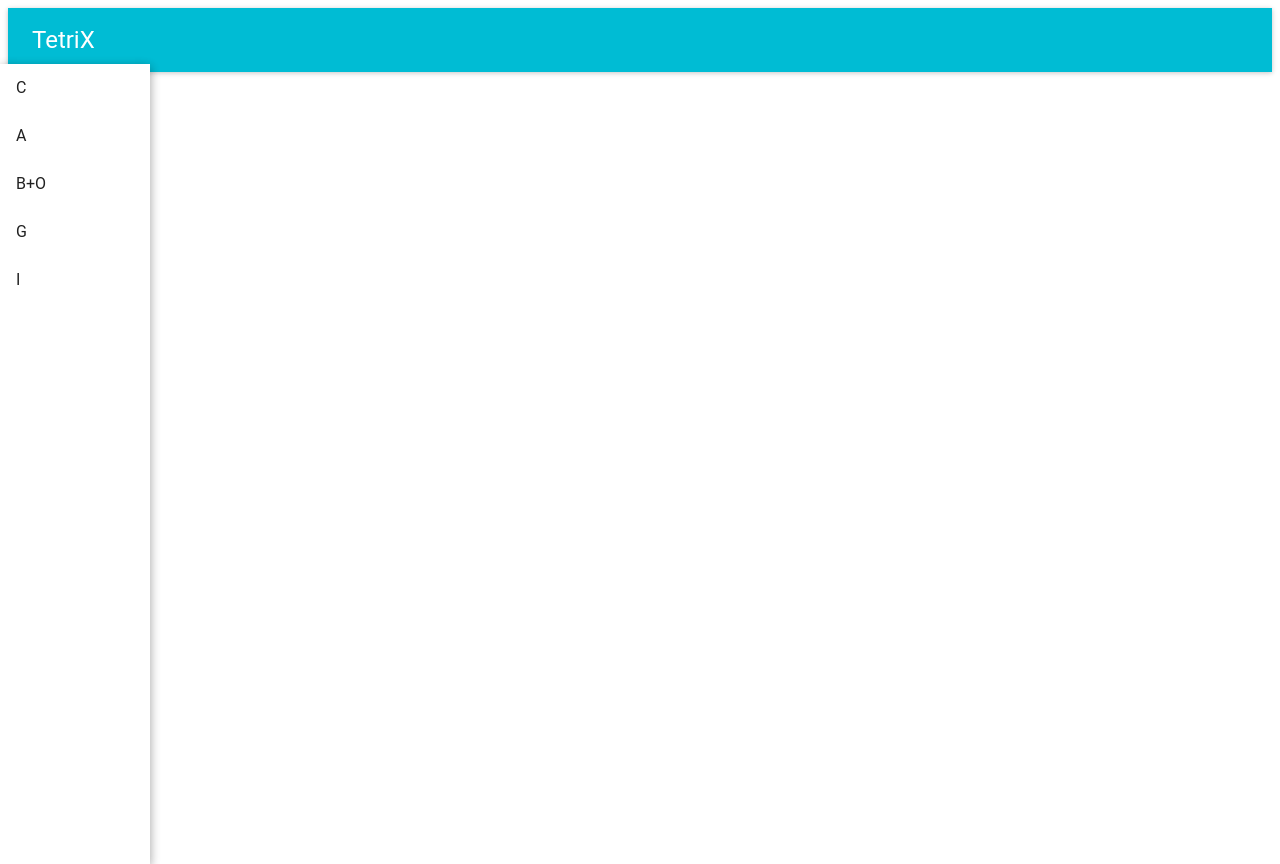
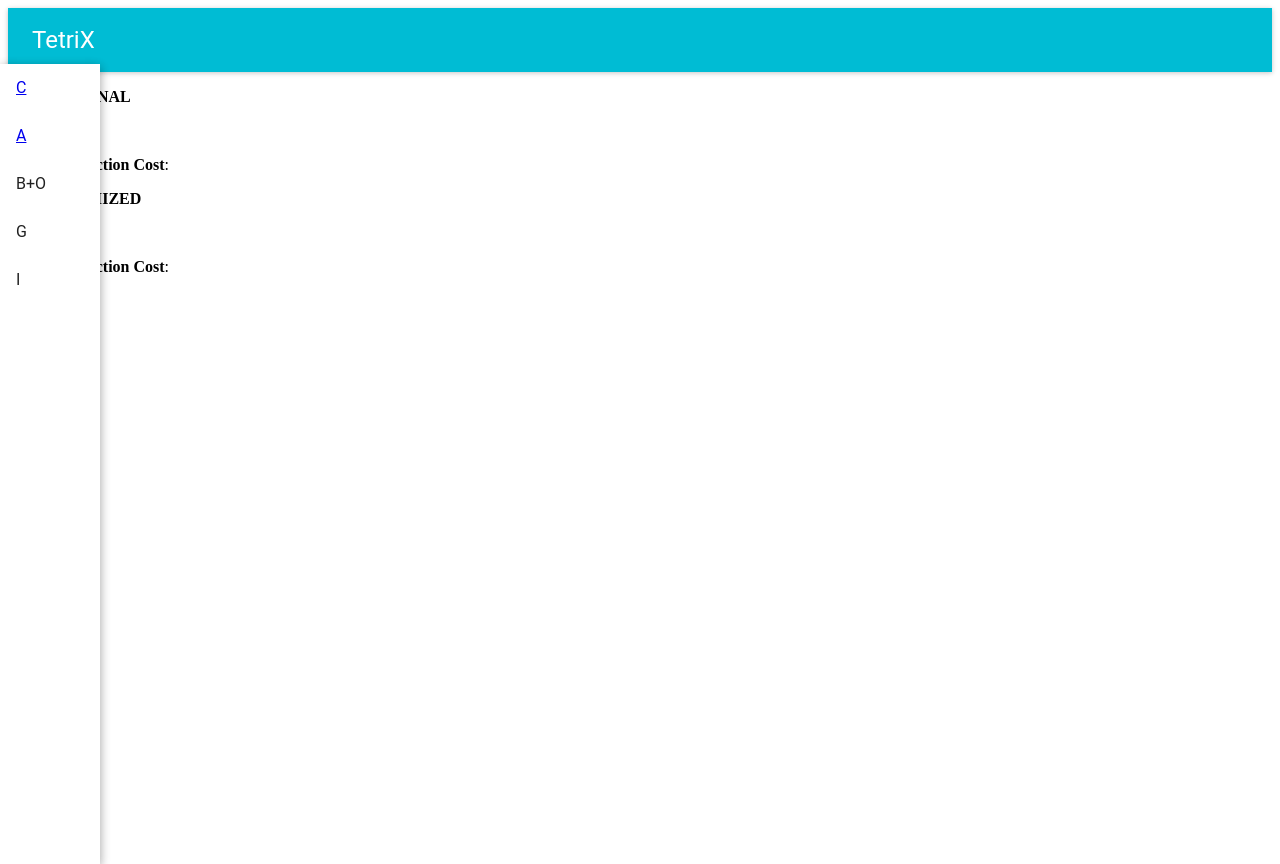
Before and after one commit to Decentrix/TetriX, a React app: page / in a window 1280 px wide. Built offline with nearby package versions, Linux system fonts and the light colour scheme; the HTML template or start-up script is replaced by a standard one.

Commit message:
added header, mainContainer, router

```diff
--- a/client/public/style.css
+++ b/client/public/style.css
@@ -12,6 +12,9 @@ body {
   text-align: center;
 }
 
+.main {
+  display: flex;
+}
 /* ---------------------------- CONTRACT COMPONENTS ---------------------------- */
 
 .contractContainer {
--- a/client/src/components/App.jsx
+++ b/client/src/components/App.jsx
@@ -1,6 +1,7 @@
 import React, { Component } from 'react';
 import Header from './Header.jsx';
 import Navigation from './Navigation.jsx';
+import MainContainer from './MainContainer.jsx';
 import source from '../../assets/sourceObject';
 import MuiThemeProvider from 'material-ui/styles/MuiThemeProvider';
 
@@ -21,7 +22,9 @@ class App extends Component {
       <MuiThemeProvider>
         <div className="app">
             <Header />
-            <Navigation orgCode={this.state.originalCode} optCode={this.state.optimizedCode} orgCost={this.state.orgCost} optCost={this.state.optCost} />
+            <MainContainer />
+            {/* <Navigation orgCode={this.state.originalCode} optCode={this.state.optimizedCode} orgCost={this.state.orgCost} optCost={this.state.optCost} />
+            <Main /> */}
         </div>
       </MuiThemeProvider>
     );
--- /dev/null
+++ b/client/src/components/Assembly.jsx
@@ -0,0 +1,14 @@
+import React, { Component } from 'react';
+
+class Assembly extends Component {
+  render() {
+    return(
+      <div>
+        Assembly
+      </div>
+    )
+  }
+}
+
+
+export default Assembly;
--- a/client/src/components/ContractContainer.jsx
+++ b/client/src/components/ContractContainer.jsx
@@ -9,7 +9,7 @@ class ContractContainer extends Component {
     return (
       <div className="contractContainer">
         <OriginalContract orgCode={this.props.orgCode} orgCost={this.props.orgCost}/>
-        <CenterPane orgCode={this.props.originalCode} optCode={this.props.optimizedCode}/>
+        {/* <CenterPane orgCode={this.props.originalCode} optCode={this.props.optimizedCode}/> */}
         <OptimizedContract optCode={this.props.optCode} optCost={this.props.optCost}/>
       </div>
     );
--- /dev/null
+++ b/client/src/components/Main.jsx
@@ -0,0 +1,16 @@
+import React, { Component } from 'react';
+import { Switch, Route } from 'react-router-dom';
+import ContractContainer from './ContractContainer.jsx';
+import Assembly from './Assembly.jsx';
+
+const Main = () => (
+
+  <Switch>
+    <div className="main">
+      <Route exact path="/" component={ContractContainer}/>
+      <Route exact path="/assembly" component={Assembly}/>
+    </div>
+  </Switch>
+)
+
+export default Main;
--- /dev/null
+++ b/client/src/components/MainContainer.jsx
@@ -0,0 +1,20 @@
+import React, { Component } from 'react';
+import Navigation from './Navigation.jsx';
+import Main from './Main.jsx';
+import ContractContainer from './ContractContainer.jsx';
+import Assembly from './Assembly.jsx';
+
+
+class MainContainer extends Component {
+  render() {
+    return (
+      <div className="mainContainer">
+        <Navigation />
+        <Main />
+      </div>
+    )
+  }
+}
+
+
+export default MainContainer;
--- a/client/src/components/Navigation.jsx
+++ b/client/src/components/Navigation.jsx
@@ -1,25 +1,29 @@
 import React, { Component } from 'react';
-import { NavLink } from 'react-router-dom';
+import { BrowserRouter as Router, Route, NavLink } from 'react-router-dom';
 import Drawer from 'material-ui/Drawer';
 import MenuItem from 'material-ui/MenuItem';
 import RaisedButtom from 'material-ui/RaisedButton';
 import MuiThemeProvider from 'material-ui/styles/MuiThemeProvider';
-import { ListItem } from 'material-ui';
+import ContractContainer from './ContractContainer.jsx';
+import Assembly from './Assembly.jsx';
+
 
 class Navigation extends Component {
   render() {
     return (
       <MuiThemeProvider>
-        <div>
-          <Drawer className="navigation"
-          containerStyle={{'position': 'absolute', 'top': '64px', 'width': '150px'}}>
-            <ListItem>C</ListItem>
-            <ListItem>A</ListItem>
-            <ListItem>B+O</ListItem>
-            <ListItem>G</ListItem>
-            <ListItem>I</ListItem>
-          </Drawer>
-        </div>
+        <Router>
+          <div>
+            <Drawer className="navigation"
+            containerStyle={{'position': 'absolute', 'top': '64px', 'width': '100px'}}>
+              <MenuItem><NavLink exact to="/">C</NavLink></MenuItem>
+              <MenuItem><NavLink exact to="/assembly">A</NavLink></MenuItem>
+              <MenuItem>B+O</MenuItem>
+              <MenuItem>G</MenuItem>
+              <MenuItem>I</MenuItem>
+            </Drawer>
+          </div>
+        </Router>
       </MuiThemeProvider>
     )
   }
--- a/client/src/components/OgCodeContainer.jsx
+++ b/client/src/components/OgCodeContainer.jsx
@@ -3,18 +3,19 @@ import React, { Component } from 'react';
 
 class OgCodeContainer extends Component {
   render() {
-    const num = 1;
-    const orgCode = this.props.orgCode;
-    const listCode = orgCode.map((code, i) =>
-      <div className="lineContainer" id={i} key={i}>
-        <div className="lineNum" id={i}>{i + num}</div>
-        <div className="code" style={{whiteSpace:'pre-wrap'}} id={i} >{code}</div>
-      </div>
-    );
+    // const num = 1;
+    // const orgCode = this.props.orgCode;
+    // const listCode = orgCode.map((code, i) =>
+    //   <div className="lineContainer" id={i} key={i}>
+    //     <div className="lineNum" id={i}>{i + num}</div>
+    //     <div className="code" style={{whiteSpace:'pre-wrap'}} id={i} >{code}</div>
+    //   </div>
+    // );
 
     return (
       <div className="codeWrapper">
-        {listCode}
+        {/* {listCode} */}
+        orgCode
       </div>
     );
   }
--- a/client/src/components/OptCodeContainer.jsx
+++ b/client/src/components/OptCodeContainer.jsx
@@ -3,18 +3,19 @@ import React, { Component } from 'react';
 
 class OptCodeContainer extends Component {
   render() {
-    const num = 1;
-    const optCode = this.props.optCode;
-    const listCode = optCode.map((code, i) =>
-      <div className="lineContainer" id={i} key={i}>
-        <div className="lineNum" id={i}>{i + num}</div>
-        <div className="code" style={{whiteSpace:'pre-wrap'}} id={i} >{code}</div>
-      </div>
-    );
+    // const num = 1;
+    // const optCode = this.props.optCode;
+    // const listCode = optCode.map((code, i) =>
+    //   <div className="lineContainer" id={i} key={i}>
+    //     <div className="lineNum" id={i}>{i + num}</div>
+    //     <div className="code" style={{whiteSpace:'pre-wrap'}} id={i} >{code}</div>
+    //   </div>
+    // );
 
     return (
       <div className="codeWrapper">
-        {listCode}
+        {/* {listCode} */}
+        optcode
       </div>
     );
   }
```
Also changed, not shown: 1 other file (tests, documents, lock files or other folders).
